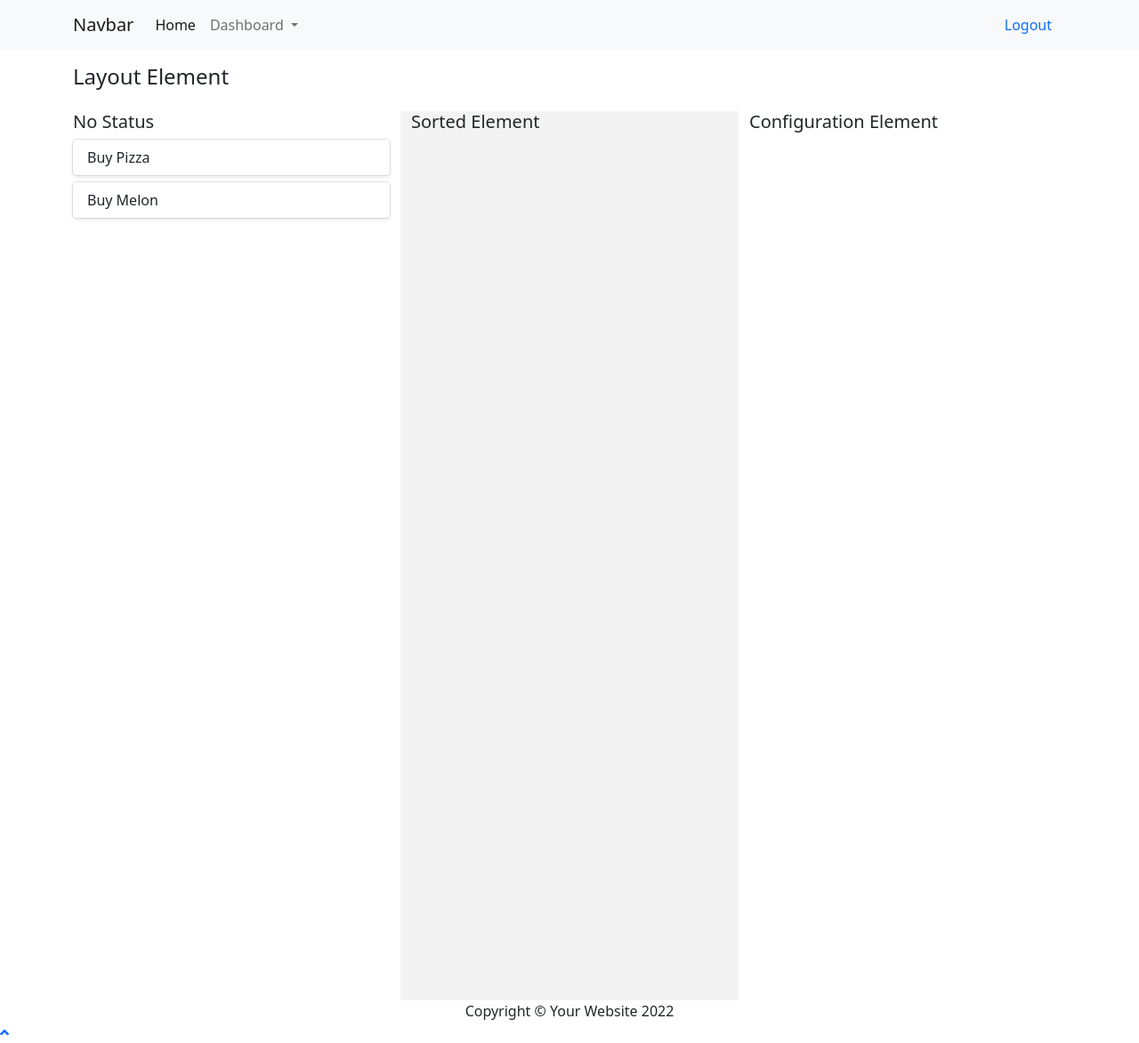
After one commit to AgileRE-2022/UseCaseToGUI-Salt-, a Django app: page /layoutElement/ in a window 1280 px wide. The commit adds this page. Shown: the whole page at 89% size. Run offline with Django 4.2, Linux system fonts and the light colour scheme; a user stored in the database is signed in; some libraries are stand-ins or nearby versions.

Commit message:
add logic and template layoutElement

```diff
--- a/UseCaseToGUI/UseCaseToGUI/settings.py
+++ b/UseCaseToGUI/UseCaseToGUI/settings.py
@@ -13,6 +13,9 @@ https://docs.djangoproject.com/en/4.0/ref/settings/
 from pathlib import Path
 
 import os
+import mimetypes
+
+mimetypes.add_type("text/css", ".css", True)
 
 # Build paths inside the project like this: BASE_DIR / 'subdir'.
 BASE_DIR = Path(__file__).resolve().parent.parent
--- /dev/null
+++ b/UseCaseToGUI/mainApp/templates/mainApp/layoutElement.html
@@ -0,0 +1,97 @@
+{% extends 'mainApp/main.html' %}
+
+{% load static %}
+
+{% block css %}
+<link rel="stylesheet" href="https://cdn.jsdelivr.net/npm/bootstrap-icons@1.8.2/font/bootstrap-icons.css">
+<style>
+    .col-status:nth-child(even){
+        background-color: rgb(243, 243, 243);
+    }
+    .todo{
+        background-color: #fff;
+        box-shadow: rgba(15, 15, 15, 0.1) 0px 0px 0px 1px,
+            rgba(15, 15, 15, 0.1) 0px 2px 4px;
+        border-radius: 4px;
+        padding: 0.5rem 1rem;
+        margin: 0.5rem 0;
+    }
+    .conf{
+        color: #ccc;
+        cursor: pointer;
+    }
+    .conf:hover{
+        color: #343444;
+    }
+
+</style>
+{% endblock %}
+
+{% block content %}
+<div class="layout-container">
+    <h4 class="mb-4">Layout Element</h3>
+    <div class="row row-status">
+        <div class="col-4 col-status" style="height: 1000px;">
+            <h5>No Status</h5>
+            <div class="todo position-relative d-flex justify-content-between" draggable="true">
+                <span>Buy Pizza</span><span class="conf" style="display: none;"><i class="bi-gear"></i></span>
+            </div>
+            <div class="todo position-relative d-flex justify-content-between" draggable="true">
+                <span>Buy Melon</span> <span class="conf" style="display: none;"><i class="bi-gear"></i></span>
+            </div>
+        </div>
+        <div class="col-4 col-status status-sorted-element">
+            <h5>Sorted Element</h5>
+        </div>
+        <div class="col-4 col-conf">
+            <h5>Configuration Element</h5>
+        </div>
+    </div>
+</div>
+{% endblock %}
+
+{% block script %}
+<script>
+    $(document).ready(function(){
+        const todos = $(".todo"); //draggable
+        const all_col_status = $(".col-status") //dragTarget
+        let draggableTodo = null;
+
+        todos.on('dragstart',dragStart);
+        todos.on('dragend',dragEnd);
+
+        function dragStart(){
+            draggableTodo = $(this);
+        }
+        function dragEnd(){
+            draggableTodo = null;
+        }
+
+        all_col_status.on('dragover',dragOver); // dragover is event attached to dropTarget not draggables
+        all_col_status.on('dragenter',dragEnter);
+        all_col_status.on('dragleave',dragLeave);
+        all_col_status.on('drop',dragDrop);
+
+        function dragOver(e){
+            e.preventDefault(); // by default dropping an element is disable, so we need to prevent this behaviour
+        }
+        function dragEnter(){
+            $(this).css({ "border": "1px dashed #ccc" });
+        }
+        function dragLeave(){
+            $(this).css({ "border": "none" });
+        }
+        function dragDrop() {
+            $(this).css({ "border": "none" });
+            $(this).append(draggableTodo);
+
+            if($(this).hasClass('status-sorted-element')){
+                draggableTodo.find('.conf').show();
+            }else{
+                draggableTodo.find('.conf').hide();
+            }
+
+        }
+    });
+</script>
+{% endblock %}
--- a/UseCaseToGUI/mainApp/templates/mainApp/main.html
+++ b/UseCaseToGUI/mainApp/templates/mainApp/main.html
@@ -26,6 +26,10 @@
     <!-- Bootstrap -->
     <link href="https://cdn.jsdelivr.net/npm/bootstrap@5.0.2/dist/css/bootstrap.min.css" rel="stylesheet"
         integrity="sha384-EVSTQN3/azprG1Anm3QDgpJLIm9Nao0Yz1ztcQTwFspd3yD65VohhpuuCOmLASjC" crossorigin="anonymous">
+
+    {% block css  %}
+
+    {% endblock  %}
 
         <style>
             #loading {
--- a/UseCaseToGUI/mainApp/urls.py
+++ b/UseCaseToGUI/mainApp/urls.py
@@ -9,5 +9,6 @@ urlpatterns = [
     path('logout/', views.logoutUser , name="logout"),
 
     path('useCaseScenario/', views.useCaseScenario , name="useCaseScenario"),
+    path('layoutElement/', views.layoutElement , name="layoutElement"),
 
 ]
--- a/UseCaseToGUI/mainApp/views.py
+++ b/UseCaseToGUI/mainApp/views.py
@@ -59,3 +59,8 @@ def home(request):
 def useCaseScenario(request):
     context={}
     return render(request,'mainApp/useCaseScenario.html')
+
+@login_required(login_url='login')
+def layoutElement(request):
+    context={}
+    return render(request,'mainApp/layoutElement.html')
```
Also changed, not shown: UseCaseToGUI/UseCaseToGUI/urls.py (line endings or trailing spaces), UseCaseToGUI/db.sqlite3.
